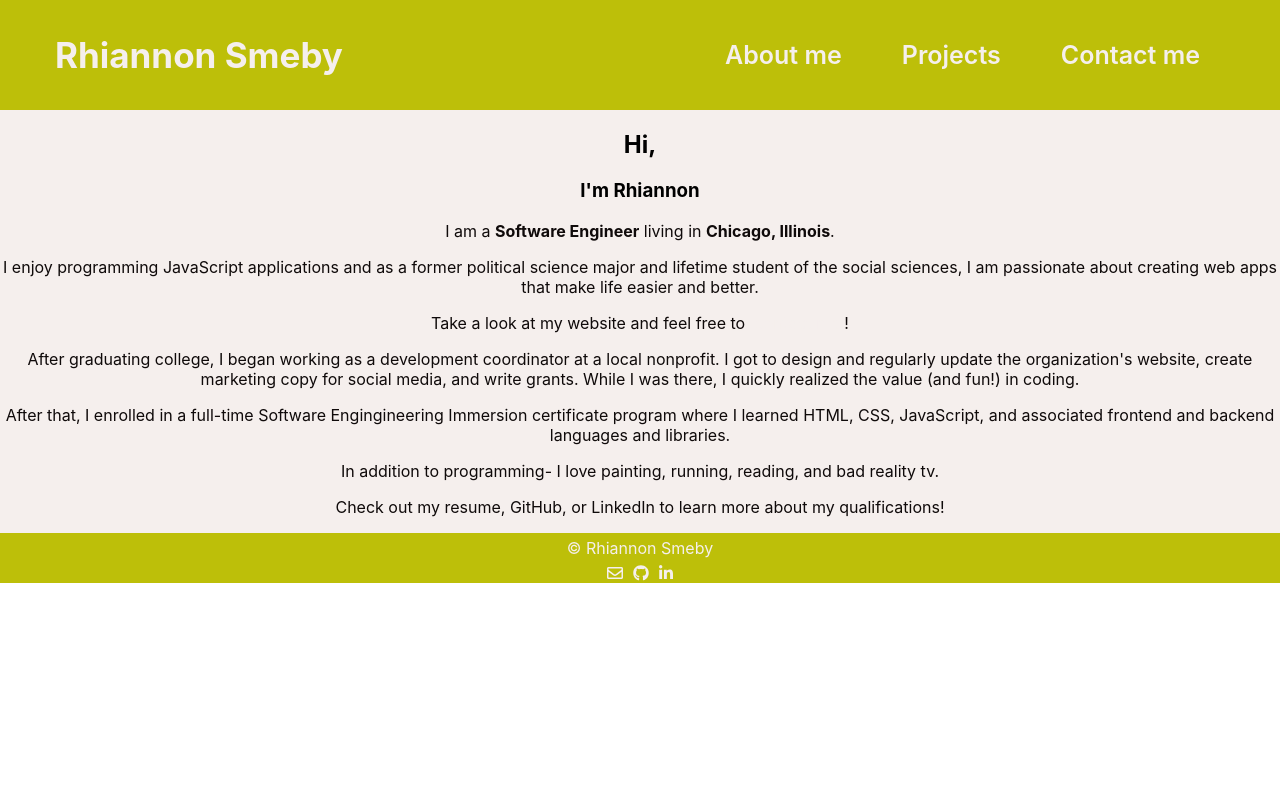
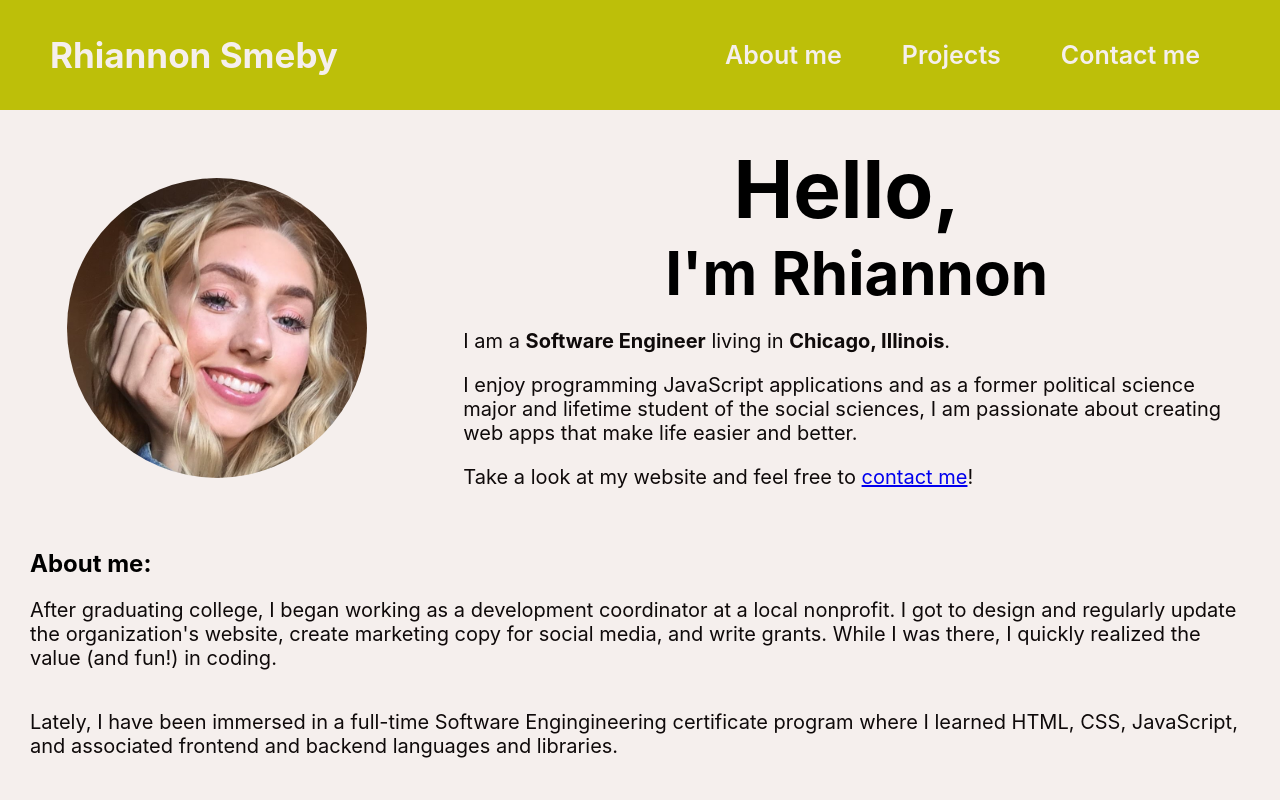
Before and after one commit to rhiannonsmeby/rhiannon-smeby, a React (Create React App) app: page / in a window 1280 px wide. Shown: the top 800 px of the page. Built offline with nearby package versions, Linux system fonts and the light colour scheme.

Commit message:
about page styled

```diff
--- a/src/components/Footer/Footer.css
+++ b/src/components/Footer/Footer.css
@@ -5,7 +5,7 @@ footer {
     background-color: #BDBF09;
   }
 
-a {
+footer a {
     color: #F5EFED;
     padding: 5px;
 }
--- a/src/components/Header/Header.css
+++ b/src/components/Header/Header.css
@@ -18,8 +18,9 @@ header {
   }
 
   .title {
-    font-size: 25px;
+    font-size: 30px;
     color: #F5EFED;
+    margin-bottom: 0;
   }
 
   .title a {
@@ -38,6 +39,7 @@ header {
 
   li {
       list-style: none;
+      font-size: 20px;
   }
 
   .nav-item a {
--- a/src/routes/Homepage/Homepage.css
+++ b/src/routes/Homepage/Homepage.css
@@ -1,3 +1,83 @@
 p {
     color: #0F0A0A;
 }
+
+img {
+    border-radius: 50%;
+    width: 300px;
+    margin-top: 30px;
+}
+
+.introduction h2 {
+    margin-top: 0;
+    margin-bottom: 0;
+    margin-left: 30px;
+    font-size: 100px;
+}
+
+h3 {
+    margin-top: 0;
+    margin-bottom: 10px;
+    font-size: 60px;
+}
+
+p {
+    font-size: 20px;
+    margin: 20px;
+    text-align: left;
+}
+
+.intro {
+    display: flex;
+    flex-direction: column;
+    align-items: center;
+}
+
+.photo {
+    flex: 1;
+    margin: 10px;
+}
+
+.introduction {
+    flex: 2;
+    margin: 10px;
+}
+
+.about-me {
+    display: flex;
+    flex-direction: column;
+    align-items: center;
+    margin: 10px;
+}
+
+@media all and (min-width: 800px) {
+    .intro {
+        display: flex;
+        flex-direction: row;
+        align-items: center;
+    }
+
+    .introduction {
+        flex: 2;
+        margin-top: 30px;
+    }
+
+    .about-me {
+        display: flex;
+        flex-direction: column;
+        align-items: flex-start;
+        margin: 10px;
+    }
+
+    .about-me h2 {
+        margin-left: 20px;
+        margin-bottom: 0;
+    }
+
+    .introduction h2 {
+        margin: 0;
+        margin-right: 20px;
+        font-size: 80px;
+        text-align: center;
+    }
+}
--- a/src/routes/Homepage/Homepage.js
+++ b/src/routes/Homepage/Homepage.js
@@ -1,11 +1,16 @@
 import React from 'react'
+import img from '../../images/rhiannon-profile.jpg'
 import './Homepage.css'
 
 export default function Homepage() {
     return (
         <div className='homepage'>
+            <div className='intro'>
+            <div className='photo'>
+                <img src={img} alt='rhiannon'/>
+            </div>
             <div className='introduction'>
-                <h2>Hi, </h2>
+                <h2>Hello,</h2>
                 <h3>I'm Rhiannon</h3>
                 <p>
                     I am a <strong>Software Engineer</strong> living in <strong>
@@ -20,7 +25,9 @@ export default function Homepage() {
                     Take a look at my website and feel free to <a href={`mailto:smebyrhi@gmail.com`} target={`_blank`}>contact me</a>!
                 </p>
             </div>
+            </div>
             <div className='about-me'>
+                <h2>About me:</h2>
                 <p>
                     After graduating college, I began working as a development coordinator
                     at a local nonprofit. I got to design and regularly update the
@@ -29,12 +36,12 @@ export default function Homepage() {
                     (and fun!) in coding.
                 </p>
                 <p>
-                    After that, I enrolled in a full-time Software Engingineering Immersion
+                    Lately, I have been immersed in a full-time Software Engingineering
                     certificate program where I learned HTML, CSS, JavaScript, and associated
                     frontend and backend languages and libraries.
                 </p>
                 <p>
-                    In addition to programming- I love painting, running, reading, and bad reality tv.
+                    In addition to programming- I love painting, running, reading, and watching bad reality tv.
                 </p>
                 <p>
                     Check out my resume, GitHub, or LinkedIn to learn more about my qualifications!
```
Also changed, not shown: src/images/rhiannon-profile.jpg (added).
